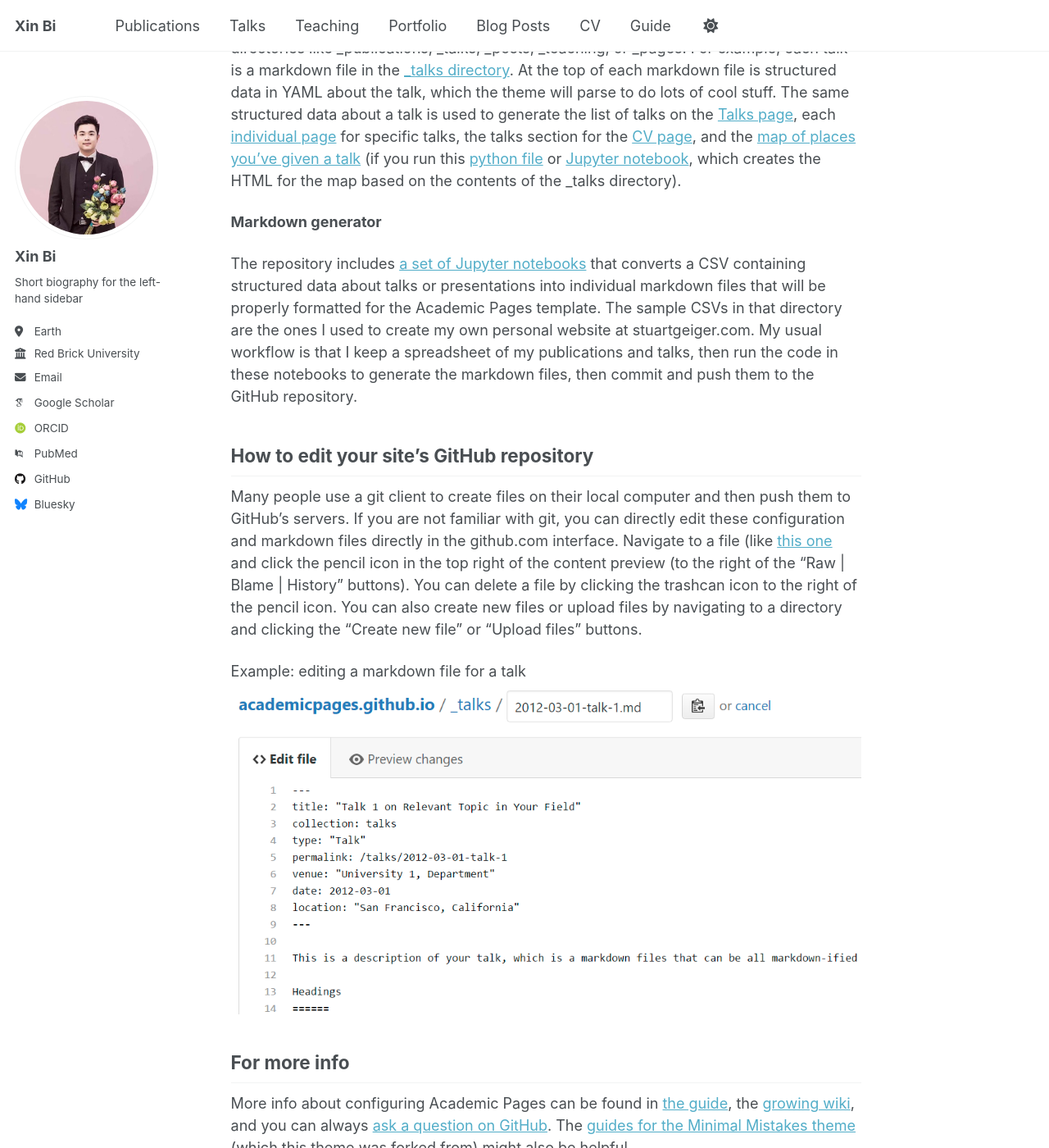
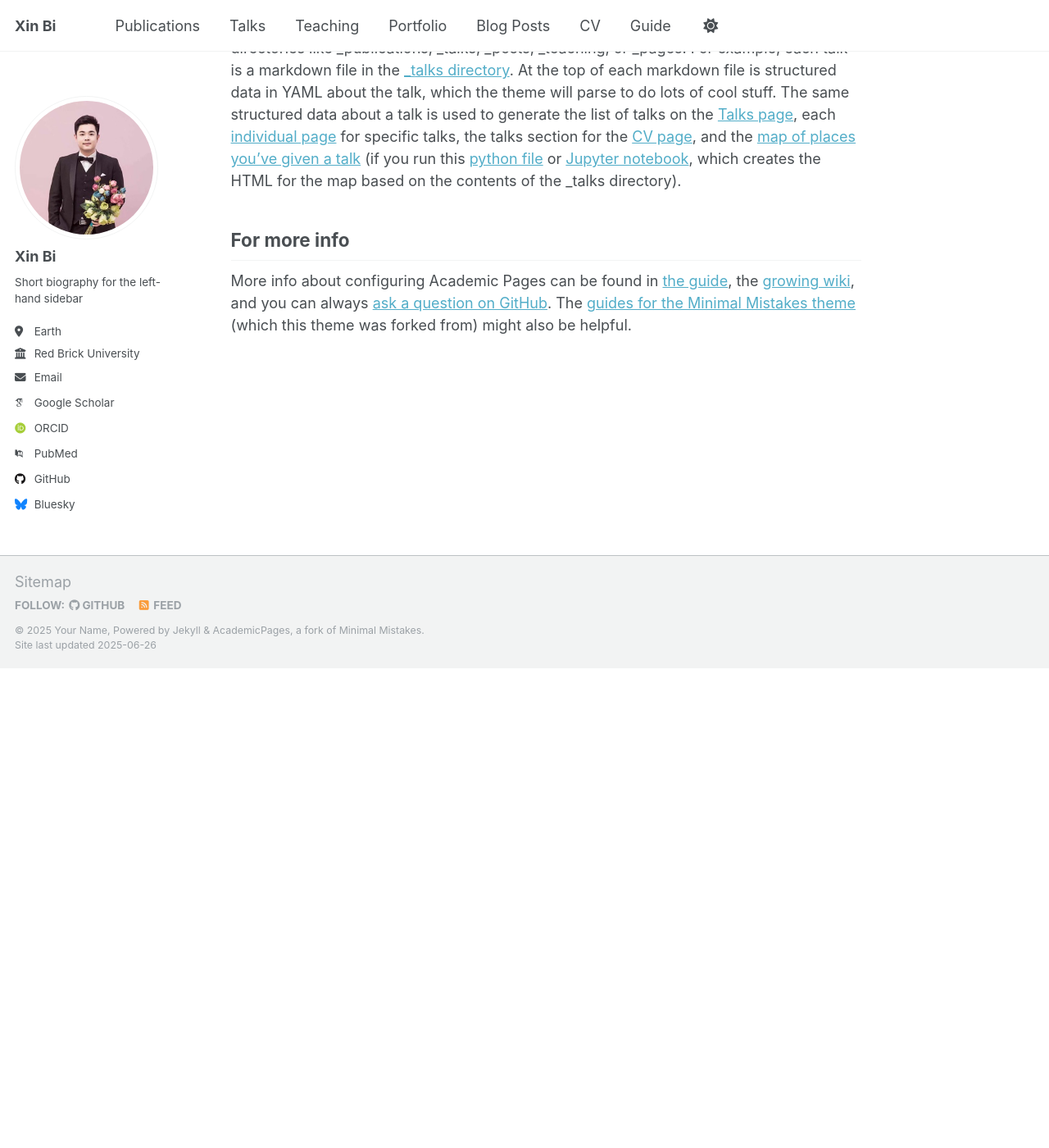
Before and after one commit to IDME-AI/IDME-AI.github.io, a Jekyll site: the page built from _pages/about.md, in a window 1280 px wide and 1400 px high, scrolled down 1690 px. Shown: the whole window at 82% size. Built offline with Jekyll 4.4.1, drawn with Linux system fonts in a browser that asks for light colours; some web fonts are replaced; after the commit the page ends 2505 px from its top, so only the background shows below that.

Commit message:
Initial commit

```diff
--- a/_pages/about.md
+++ b/_pages/about.md
@@ -32,17 +32,10 @@
 ------
 For site content, there is one markdown file for each type of content, which are stored in directories like _publications, _talks, _posts, _teaching, or _pages. For example, each talk is a markdown file in the [_talks directory](https://github.com/academicpages/academicpages.github.io/tree/master/_talks). At the top of each markdown file is structured data in YAML about the talk, which the theme will parse to do lots of cool stuff. The same structured data about a talk is used to generate the list of talks on the [Talks page](https://academicpages.github.io/talks), each [individual page](https://academicpages.github.io/talks/2012-03-01-talk-1) for specific talks, the talks section for the [CV page](https://academicpages.github.io/cv), and the [map of places you've given a talk](https://academicpages.github.io/talkmap.html) (if you run this [python file](https://github.com/academicpages/academicpages.github.io/blob/master/talkmap.py) or [Jupyter notebook](https://github.com/academicpages/academicpages.github.io/blob/master/talkmap.ipynb), which creates the HTML for the map based on the contents of the _talks directory).
 
-**Markdown generator**
 
-The repository includes [a set of Jupyter notebooks](https://github.com/academicpages/academicpages.github.io/tree/master/markdown_generator
-) that converts a CSV containing structured data about talks or presentations into individual markdown files that will be properly formatted for the Academic Pages template. The sample CSVs in that directory are the ones I used to create my own personal website at stuartgeiger.com. My usual workflow is that I keep a spreadsheet of my publications and talks, then run the code in these notebooks to generate the markdown files, then commit and push them to the GitHub repository.
 
-How to edit your site's GitHub repository
-------
-Many people use a git client to create files on their local computer and then push them to GitHub's servers. If you are not familiar with git, you can directly edit these configuration and markdown files directly in the github.com interface. Navigate to a file (like [this one](https://github.com/academicpages/academicpages.github.io/blob/master/_talks/2012-03-01-talk-1.md) and click the pencil icon in the top right of the content preview (to the right of the "Raw | Blame | History" buttons). You can delete a file by clicking the trashcan icon to the right of the pencil icon. You can also create new files or upload files by navigating to a directory and clicking the "Create new file" or "Upload files" buttons.
 
-Example: editing a markdown file for a talk
-![Editing a markdown file for a talk](/images/editing-talk.png)
+
 
 For more info
 ------
```
